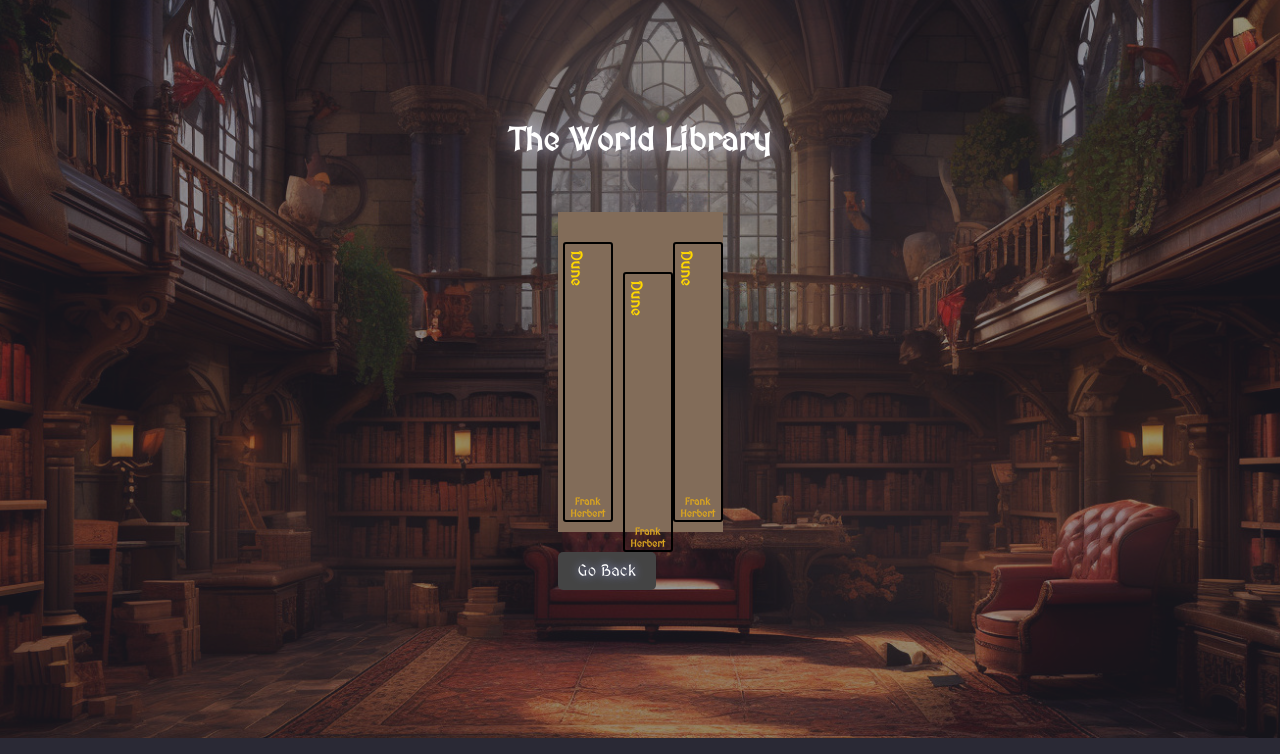
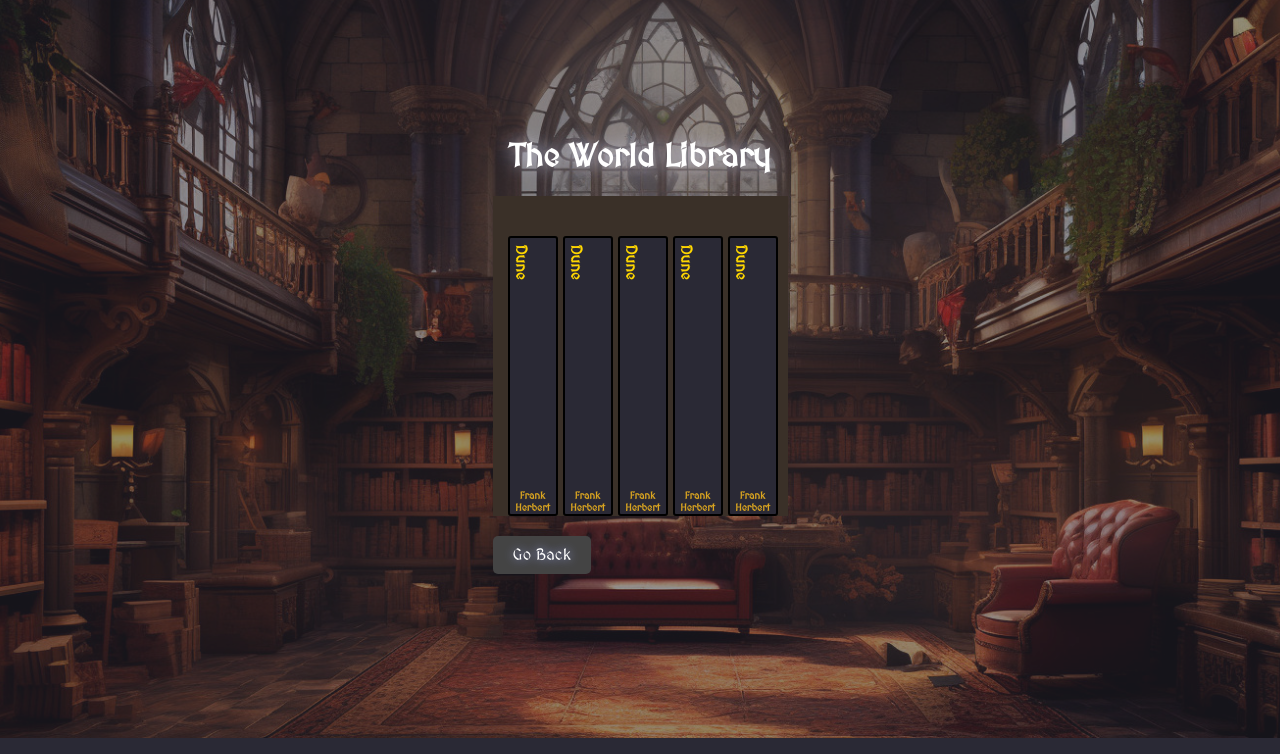
Before and after one commit to Yurei04/ScholarsQuest, a plain HTML site: page FRONTEND/HTML/library.html in a window 1280 px wide. Both pictures are taken after a click on the button "History Section". Shown: the part 62-816 px from the top of the page. Drawn offline with Linux system fonts and the light colour scheme; grey boxes are pictures that could not be loaded.

Commit message:
Some Changes / Update

```diff
--- a/FRONTEND/CSS/library.css
+++ b/FRONTEND/CSS/library.css
@@ -10,145 +10,13 @@
     text-decoration: none;
 }
 
-
-:root {
-  --spine-pyramid: linear-gradient(
-    315deg,
-    transparent 75%,
-    rgba(255, 255, 255, 0.1) 0
-    ),
-    linear-gradient(
-      45deg,
-       transparent 75%,
-        rgba(255, 255, 255, 0.1) 0
-    ),
-    linear-gradient(
-      135deg,
-      rgba(255, 255, 255, 0.2) 166px,
-      transparent 0
-    ),
-    linear-gradient(
-      45deg,
-      rgba(0, 0, 0, 0.1) 75%,
-      transparent 0
-    );
-    background-size: 20px 20px;
-  --spine-stairs: repeating-linear-gradient(
-      63deg,
-      rgba(255, 255, 255, 0.1),
-      rgba(255, 255, 255, 0.1) 1px,
-      transparent 3px,
-      transparent 0
-    ),
-    linear-gradient(
-      127deg,
-      rgba(255, 255, 255, 0.1),
-      rgba(255, 255, 255, 0.1) 90px,
-      transparent 55%,
-      transparent 0
-    ),
-    linear-gradient(
-      transparent 51%,
-      rgba(0, 0, 0, 0.1) 170px
-    );
-    background-size: 70px 120px;
-  --spine-argyle: repeating-linear-gradient(
-      120deg,
-      rgba(255, 255, 255, 0.1),
-      rgba(255, 255, 255, 0.1) 1px,
-      transparent 1px,
-      transparent 60px
-    ),
-    repeating-linear-gradient(
-      60deg,
-      rgba(255, 255, 255, 0.1),
-      rgba(255, 255, 255, 0.1) 1px,
-      transparent 1px,
-      transparent 60px
-    ),
-    linear-gradient(
-      60deg,
-      rgba(0, 0, 0, 0.1) 25%,
-      transparent 25%,
-      transparent 75%,
-      rgba(0, 0, 0, 0.1) 75%,
-      rgba(0, 0, 0, 0.1)
-    ),
-    linear-gradient(
-      120deg,
-      rgba(0, 0, 0, 0.1) 25%,
-      transparent 25%,
-      transparent 75%,
-      rgba(0, 0, 0, 0.1) 75%,
-      rgba(0, 0, 0, 0.1)
-    );
-  background-size: 70px 120px;
-  --spine-tartan: repeating-linear-gradient(
-      transparent,
-      transparent 50px,
-      rgba(0, 0, 0, 0.4) 50px,
-      rgba(0, 0, 0, 0.4) 53px,
-      transparent 53px,
-      transparent 63px,
-      rgba(0, 0, 0, 0.4) 63px,
-      rgba(0, 0, 0, 0.4) 66px,
-      transparent 66px,
-      transparent 116px,
-      rgba(0, 0, 0, 0.5) 116px,
-      rgba(0, 0, 0, 0.5) 166px,
-      rgba(255, 255, 255, 0.2) 166px,
-      rgba(255, 255, 255, 0.2) 169px,
-      rgba(0, 0, 0, 0.5) 169px,
-      rgba(0, 0, 0, 0.5) 179px,
-      rgba(255, 255, 255, 0.2) 179px,
-      rgba(255, 255, 255, 0.2) 182px,
-      rgba(0, 0, 0, 0.5) 182px,
-      rgba(0, 0, 0, 0.5) 232px,
-      transparent 232px
-    ),
-    repeating-linear-gradient(
-      270deg,
-      transparent,
-      transparent 50px,
-      rgba(0, 0, 0, 0.4) 50px,
-      rgba(0, 0, 0, 0.4) 53px,
-      transparent 53px,
-      transparent 63px,
-      rgba(0, 0, 0, 0.4) 63px,
-      rgba(0, 0, 0, 0.4) 66px,
-      transparent 66px,
-      transparent 116px,
-      rgba(0, 0, 0, 0.5) 116px,
-      rgba(0, 0, 0, 0.5) 166px,
-      rgba(255, 255, 255, 0.2) 166px,
-      rgba(255, 255, 255, 0.2) 169px,
-      rgba(0, 0, 0, 0.5) 169px,
-      rgba(0, 0, 0, 0.5) 179px,
-      rgba(255, 255, 255, 0.2) 179px,
-      rgba(255, 255, 255, 0.2) 182px,
-      rgba(0, 0, 0, 0.5) 182px,
-      rgba(0, 0, 0, 0.5) 232px,
-      transparent 232px
-    ),
-    repeating-linear-gradient(
-      125deg,
-      transparent,
-      transparent 2px,
-      rgba(0, 0, 0, 0.2) 2px,
-      rgba(0, 0, 0, 0.2) 3px,
-      transparent 3px,
-      transparent 5px,
-      rgba(0, 0, 0, 0.2) 5px
-    );
-}
-
 .bookshelf {
   width: 100%;
   height: 320px;
-  margin-top: 32px;
+  padding: 10px;
   display: flex;
   flex-wrap: wrap;
-  background-color: #826c59;
+  background-color: #3a3028;
 }
 
 .book {
@@ -177,7 +45,7 @@
   width: 50px;
   height: 280px;
   /* Patterns from: https://projects.verou.me/css3patterns/ */
-  background-image: var(--tartan);
+  background-color: #2A2935;
   transform: rotateY(0deg) translateZ(0px);
 }
 
@@ -213,7 +81,7 @@
   width: 190px;
   height: 280px;
   top: 0px;
-  background-image: url("https://picsum.photos/190/280");
+  background-image: url("../RESOURCES/LIBRARY/cover-book.jpg");
   background-size: contain;
   background-repeat: round;
   left: 50px;
--- a/FRONTEND/CSS/scholarsQuestSciChem.css
+++ b/FRONTEND/CSS/scholarsQuestSciChem.css
@@ -91,7 +91,7 @@
 
 /* Background */
 .background {
-    background-image: url("../RESOURCES/HIST/BACKGROUNDS/hist.jpg");
+    background-image: url("../RESOURCES/SCI/BACKGROUNDS/sci.jpg");
     background-position: center;
     background-size: cover;
     background-repeat: no-repeat;
--- a/FRONTEND/CSS/scholarsQuestTechMath.css
+++ b/FRONTEND/CSS/scholarsQuestTechMath.css
@@ -91,7 +91,7 @@
 
 /* Background */
 .background {
-    background-image: url("../RESOURCES/HIST/BACKGROUNDS/hist.jpg");
+    background-image: url("../RESOURCES/TECH/BACKGROUNDS/texh.jpg");
     background-position: center;
     background-size: cover;
     background-repeat: no-repeat;
--- a/FRONTEND/HTML/library.html
+++ b/FRONTEND/HTML/library.html
@@ -73,6 +73,13 @@
                     <div class="side cover"> </div>
                 </div>
                 <div class="book">
+                    <div class="side spine ">
+                      <span class="spine-title"> Dune</span>
+                      <span class="spine-author"> Frank Herbert </span>
+                    </div>
+                    <div class="side top"></div>
+                    <div class="side cover"> </div>
+                </div>
                 <div class="book">
                     <div class="side spine ">
                       <span class="spine-title"> Dune</span>
@@ -81,6 +88,13 @@
                     <div class="side top"></div>
                     <div class="side cover"> </div>
                 </div>
+                <div class="book">
+                    <div class="side spine ">
+                      <span class="spine-title"> Dune</span>
+                      <span class="spine-author"> Frank Herbert </span>
+                    </div>
+                    <div class="side top"></div>
+                    <div class="side cover"> </div>
                 </div>
                 <div class="book">
                     <div class="side spine ">
@@ -89,7 +103,6 @@
                     </div>
                     <div class="side top"></div>
                     <div class="side cover"> </div>
-
                 </div>
             </div>
             <button class="go-back" onclick="goBack()">Go Back</button>
@@ -108,6 +121,13 @@
                     <div class="side cover"> </div>
                 </div>
                 <div class="book">
+                    <div class="side spine ">
+                      <span class="spine-title"> Dune</span>
+                      <span class="spine-author"> Frank Herbert </span>
+                    </div>
+                    <div class="side top"></div>
+                    <div class="side cover"> </div>
+                </div>
                 <div class="book">
                     <div class="side spine ">
                       <span class="spine-title"> Dune</span>
@@ -116,8 +136,14 @@
                     <div class="side top"></div>
                     <div class="side cover"> </div>
                 </div>
+                <div class="book">
+                    <div class="side spine ">
+                      <span class="spine-title"> Dune</span>
+                      <span class="spine-author"> Frank Herbert </span>
                     </div>
-
+                    <div class="side top"></div>
+                    <div class="side cover"> </div>
+                </div>
                 <div class="book">
                     <div class="side spine ">
                       <span class="spine-title"> Dune</span>
@@ -144,6 +170,29 @@
                     <div class="side cover"> </div>
                 </div>
                 <div class="book">
+                    <div class="side spine ">
+                      <span class="spine-title"> Dune</span>
+                      <span class="spine-author"> Frank Herbert </span>
+                    </div>
+                    <div class="side top"></div>
+                    <div class="side cover"> </div>
+                </div>
+                <div class="book">
+                    <div class="side spine ">
+                      <span class="spine-title"> Dune</span>
+                      <span class="spine-author"> Frank Herbert </span>
+                    </div>
+                    <div class="side top"></div>
+                    <div class="side cover"> </div>
+                </div>
+                <div class="book">
+                    <div class="side spine ">
+                      <span class="spine-title"> Dune</span>
+                      <span class="spine-author"> Frank Herbert </span>
+                    </div>
+                    <div class="side top"></div>
+                    <div class="side cover"> </div>
+                </div>
                 <div class="book">
                     <div class="side spine ">
                       <span class="spine-title"> Dune</span>
@@ -153,17 +202,6 @@
                     <div class="side cover"> </div>
                 </div>
         </div>
-                <div class="book">
-                    <div class="book">
-                        <div class="side spine ">
-                          <span class="spine-title"> Dune</span>
-                          <span class="spine-author"> Frank Herbert </span>
-                        </div>
-                        <div class="side top"></div>
-                        <div class="side cover"> </div>
-                    </div>
-                </div>
-        </div>
         <button class="go-back" onclick="goBack()">Go Back</button>
         </div>
     </div>
```
Also changed, not shown: FRONTEND/RESOURCES/LIBRARY/cover-book.jpg (added), FRONTEND/RESOURCES/SCI/BACKGROUNDS/sci.jpg (added), FRONTEND/RESOURCES/TECH/BACKGROUNDS/texh.jpg (added). Lines whose indentation alone changed are shown as unchanged.
